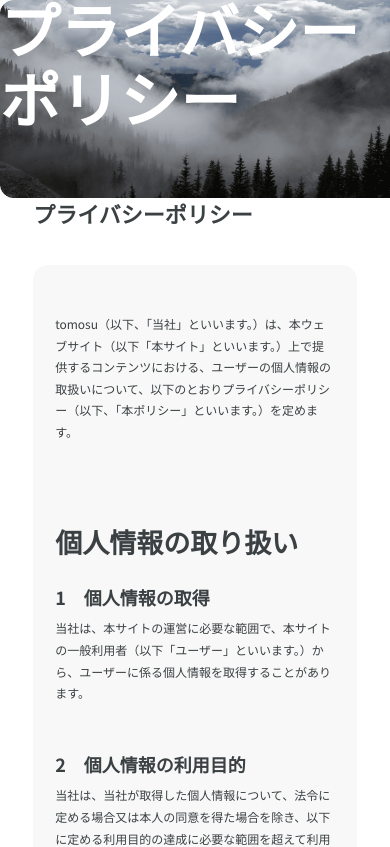
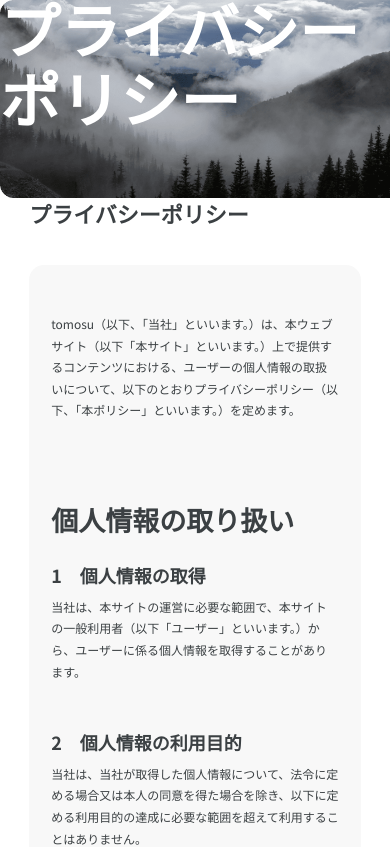
Before and after one commit to ha-ma/tomosu, a Next.js app: page /privacy-policy in a window 390 px wide. Shown: the top 847 px of the page. Built offline with nearby package versions, Linux system fonts and the light colour scheme.

Commit message:
画面幅を微修正

```diff
--- a/styles/privacy-policy.module.scss
+++ b/styles/privacy-policy.module.scss
@@ -3,7 +3,7 @@
   box-sizing: border-box;
   @media (max-width: 700px) {
     padding: unset;
-    width: 83%;
+    width: 85%;
     margin: 0 auto 41px;
   }
   &__heading {
```
